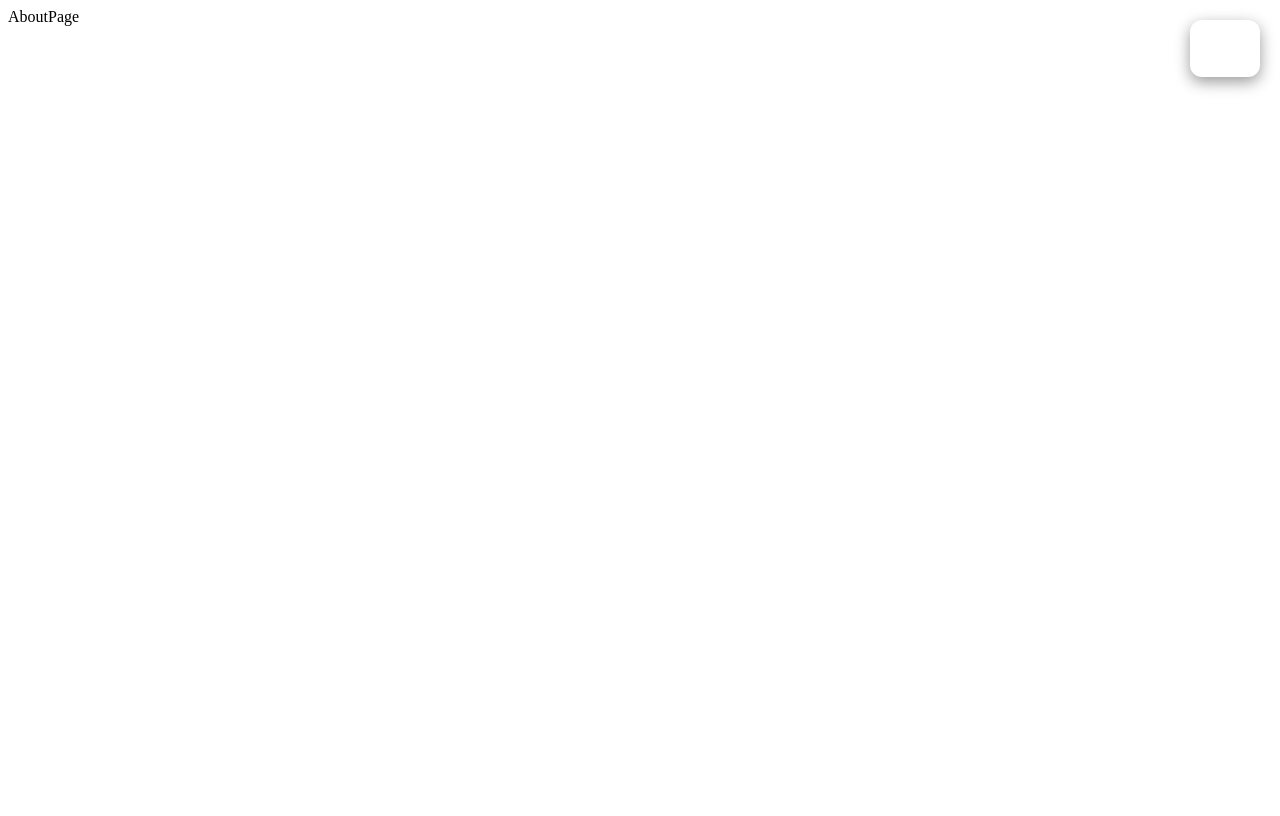
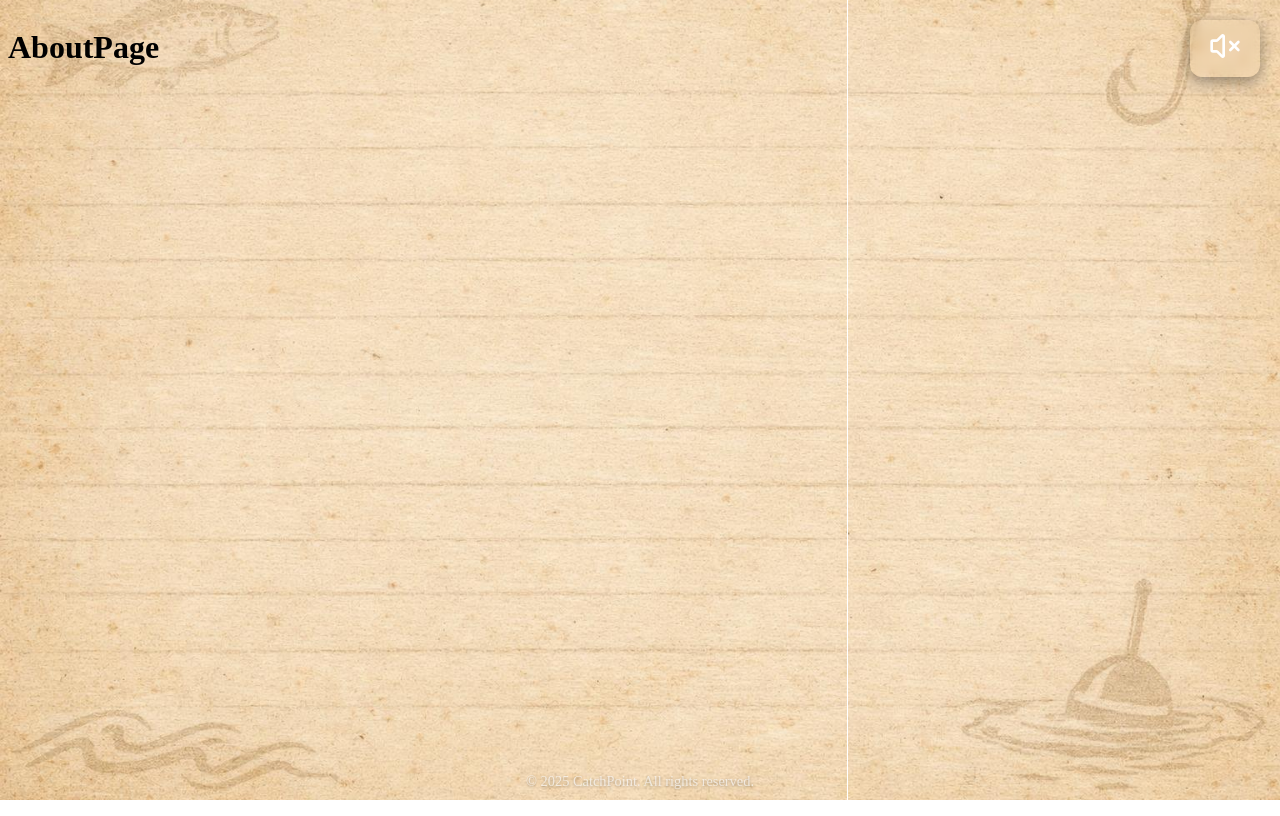
Before and after one commit to Krayker01/CatchPoint-Toronto, a React (Vite) app in the folder frontend/CatchPoint/: page /about in a window 1280 px wide. Built offline with nearby package versions, Linux system fonts and the light colour scheme.

Commit message:
feat: initial AboutPage created

```diff
--- a/frontend/CatchPoint/src/pages/aboutPage/AboutPage.jsx
+++ b/frontend/CatchPoint/src/pages/aboutPage/AboutPage.jsx
@@ -1,8 +1,17 @@
 import React from 'react'
+import Footer from '../Intro/Footer.jsx'
+import '../../../public/assets/background/background.css'
 
 const AboutPage = () => {
     return (
-        <div>AboutPage</div>
+        <div className="background-wrapper">
+            <div className="background">
+
+                <h1>AboutPage</h1>
+                <Footer />
+
+            </div>
+        </div>
     )
 }
 
```
